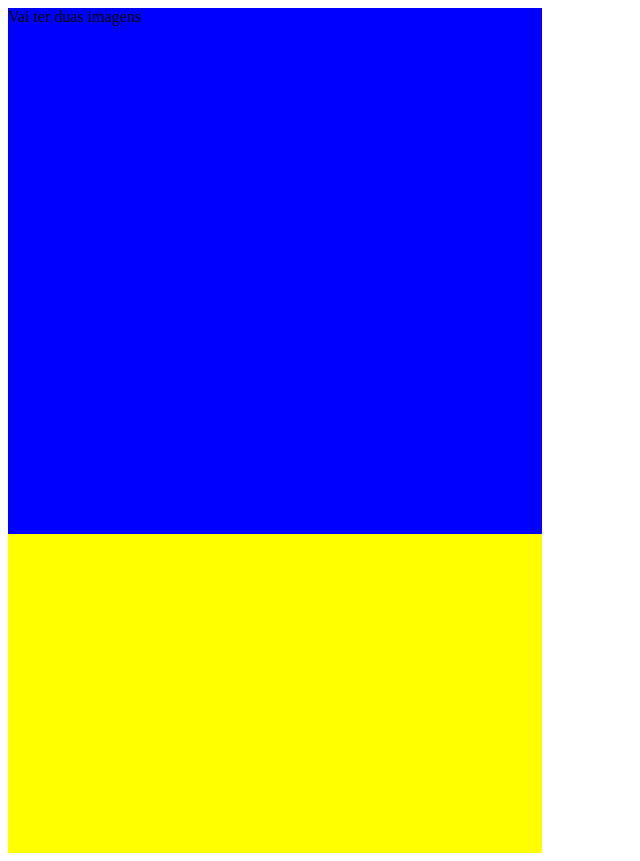
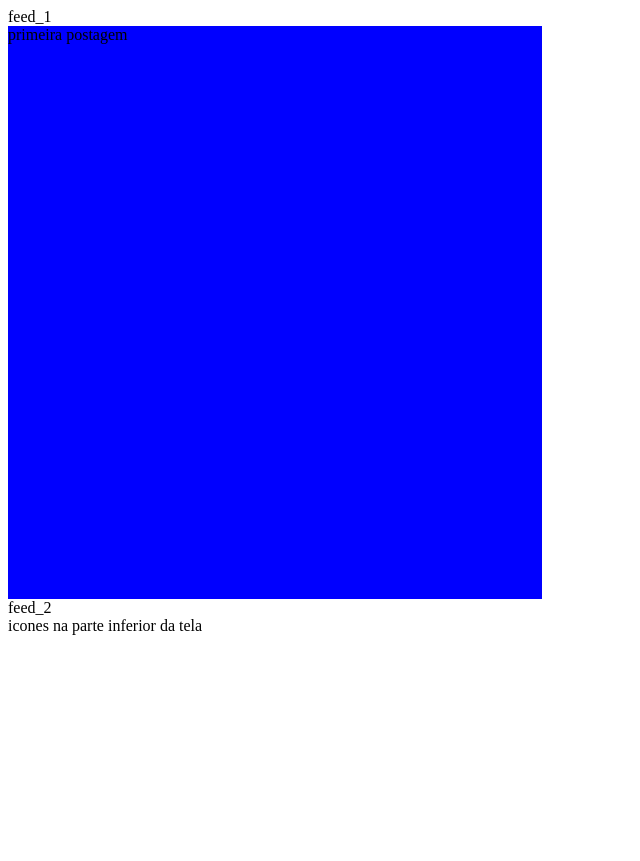
Before and after one commit to aninha0908/projeto-1-2B, a plain HTML site: page index.html in a window 1280 px wide. Shown: the whole page, without its empty margins (0-640 px from the left). After the commit the page ends 800 px from the top, so only its background shows below. Drawn offline with Linux system fonts and the light colour scheme.

Commit message:
08/04/2025

```diff
--- a/index.html
+++ b/index.html
@@ -1,20 +1,20 @@
 <!DOCTYPE html>
 <html lang="en">
 <head>
-<meta charset="UTF-8">
-<meta name="viewport" content="width=device-width, initial-scale=1,0">
-<title> Document </title>
- <link rel="stylesheet" href="style.css"
+    <meta charset="UTF-8">
+    <meta name="viewport" content="width=device-width, initial-scale=1,0">
+    <title> Document </title>
+    <link rel="stylesheet" href="style.css"
 </head>
+
 <body>
 
+    <section class="primeira_secao">feed_1</section>
+    <div class="postagem1"> primeira postagem</div>
+    <section class="segunda_secao">feed_2</section>
 
- <header class="postagens_feed_1" >Vai ter duas imagens </header>
-<section class="postagens_feed_2"
-
-
+    <footer class="rodape">icones na parte inferior da tela</footer>
 
 
 </body>
-
 </html>
--- a/style.css
+++ b/style.css
@@ -1,16 +1,5 @@
-.postagens_feed_1{
-
-    width: 534px;
-height: 526px;
-background-color: blue;
-
-
+.postagem1 {
+width:534px ;
+height: 573px;
+background-color:blue ;
 }
-.postagens_feed_2{
-
-
-    width: 534px;
-    height: 319px;
-    background-color: yellow;
-
-}
```
